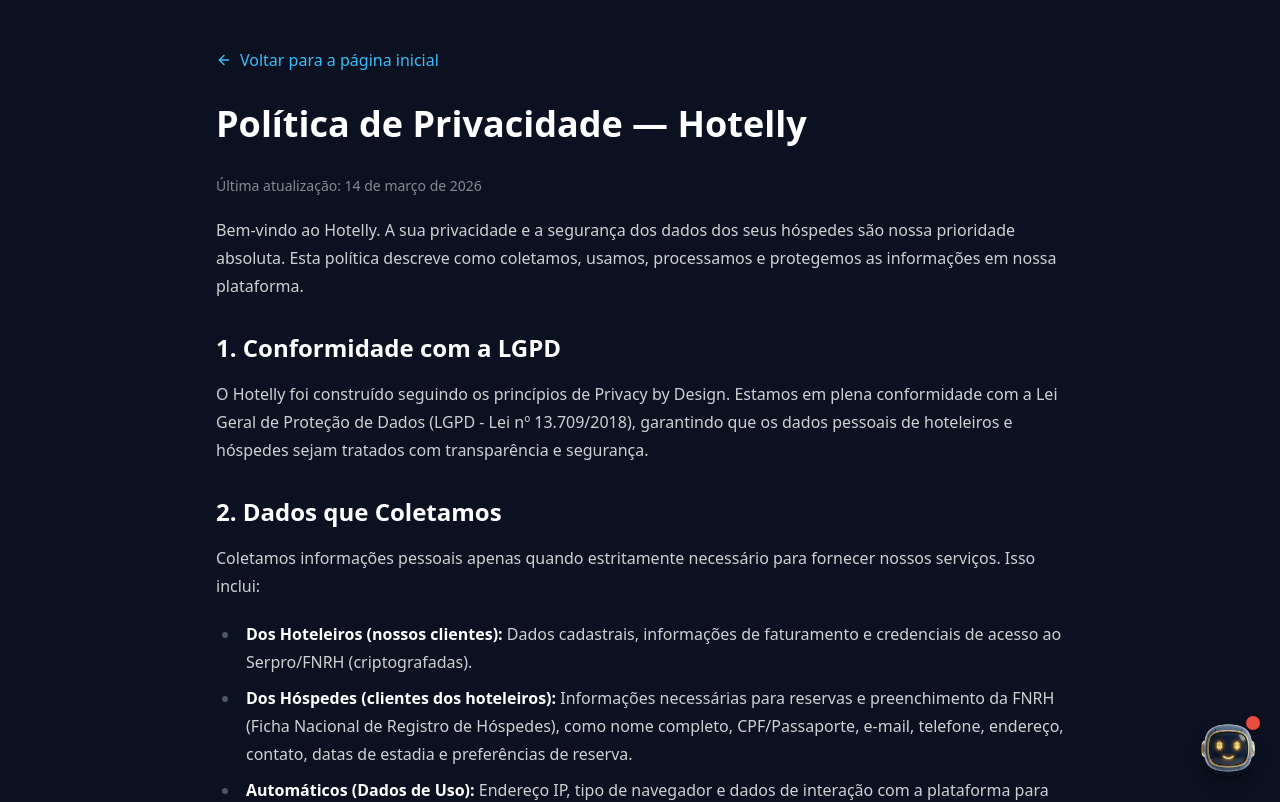
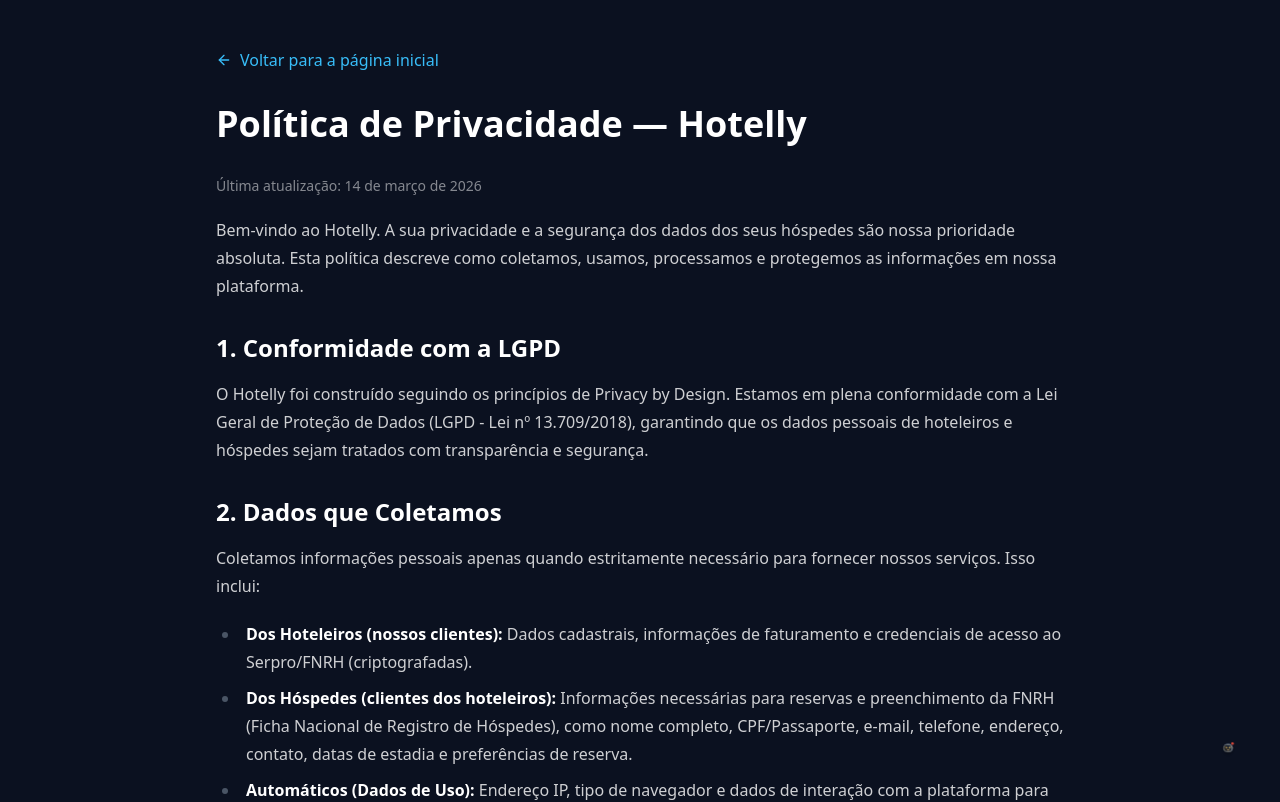
Before and after one commit to marcioluisms/hotelly-landing-page, a React (Vite) app: page /privacidade in a window 1280 px wide. Shown: the top 802 px of the page. Built offline with nearby package versions, Linux system fonts and the light colour scheme.

Commit message:
chore: optimize font loading, defer scripts and lazy load chat

```diff
--- a/index.html
+++ b/index.html
@@ -15,7 +15,7 @@
     <script>
         (function(c,l,a,r,i,t,y){
             c[a]=c[a]||function(){(c[a].q=c[a].q||[]).push(arguments)};
-            t=l.createElement(r);t.async=1;t.src="https://www.clarity.ms/tag/"+i+"?ref=bwt";
+            t=l.createElement(r);t.defer=1;t.src="https://www.clarity.ms/tag/"+i+"?ref=bwt";
             y=l.getElementsByTagName(r)[0];y.parentNode.insertBefore(t,y);
         })(window, document, "clarity", "script", "w0vlst74ni");
     </script>
@@ -86,8 +86,10 @@
 
     <link rel="preconnect" href="https://fonts.googleapis.com">
     <link rel="preconnect" href="https://fonts.gstatic.com" crossorigin>
-    <link href="https://fonts.googleapis.com/css2?family=Inter:wght@400;500;600;700;800;900&display=swap" rel="stylesheet"/>
-    <link href="https://fonts.googleapis.com/css2?family=Material+Symbols+Outlined:wght,FILL@100..700,0..1&display=swap" rel="stylesheet"/>
+    <link rel="preload" href="https://fonts.googleapis.com/css2?family=Inter:wght@400;500;600;700;800;900&display=swap" as="style" onload="this.onload=null;this.rel='stylesheet'"/>
+    <noscript><link rel="stylesheet" href="https://fonts.googleapis.com/css2?family=Inter:wght@400;500;600;700;800;900&display=swap"/></noscript>
+    <link rel="preload" href="https://fonts.googleapis.com/css2?family=Material+Symbols+Outlined:wght,FILL@100..700,0..1&display=swap" as="style" onload="this.onload=null;this.rel='stylesheet'"/>
+    <noscript><link rel="stylesheet" href="https://fonts.googleapis.com/css2?family=Material+Symbols+Outlined:wght,FILL@100..700,0..1&display=swap"/></noscript>
   </head>
   <body>
     <div id="root"></div>
--- a/src/App.tsx
+++ b/src/App.tsx
@@ -1,4 +1,4 @@
-import React, { Suspense, useEffect } from 'react';
+import React, { Suspense, useEffect, useState } from 'react';
 import { BrowserRouter as Router, Routes, Route, useLocation } from 'react-router-dom';
 import { HelmetProvider } from 'react-helmet-async';
 import Home from './pages/Home';
@@ -25,6 +25,24 @@ function ScrollToTop() {
 
 export default function App() {
   const isEmbed = useEmbed();
+  const [showChat, setShowChat] = useState(false);
+
+  useEffect(() => {
+    if (isEmbed) return;
+
+    const initChat = () => {
+      setTimeout(() => {
+        setShowChat(true);
+      }, 2000);
+    };
+
+    if (document.readyState === 'complete') {
+      initChat();
+    } else {
+      window.addEventListener('load', initChat);
+      return () => window.removeEventListener('load', initChat);
+    }
+  }, [isEmbed]);
 
   return (
     <HelmetProvider>
@@ -41,7 +59,7 @@ export default function App() {
           <Route path="/privacidade" element={<Privacidade />} />
         </Routes>
       </Router>
-      {!isEmbed && (
+      {!isEmbed && showChat && (
         <Suspense fallback={null}>
           <ChatWidget />
         </Suspense>
```
